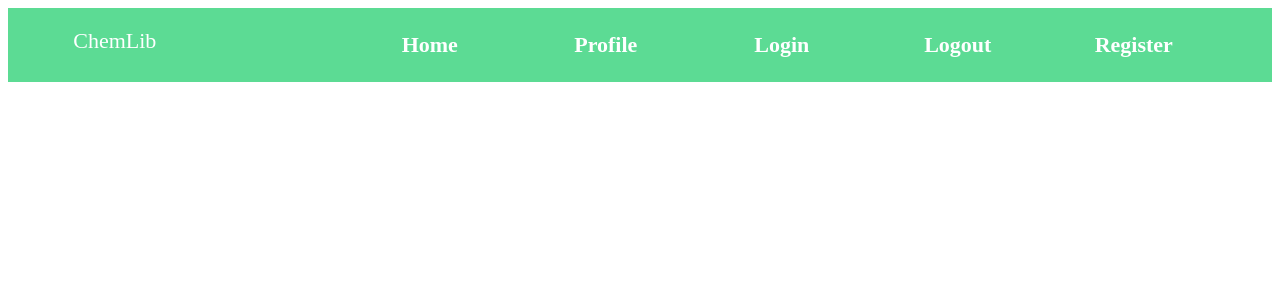
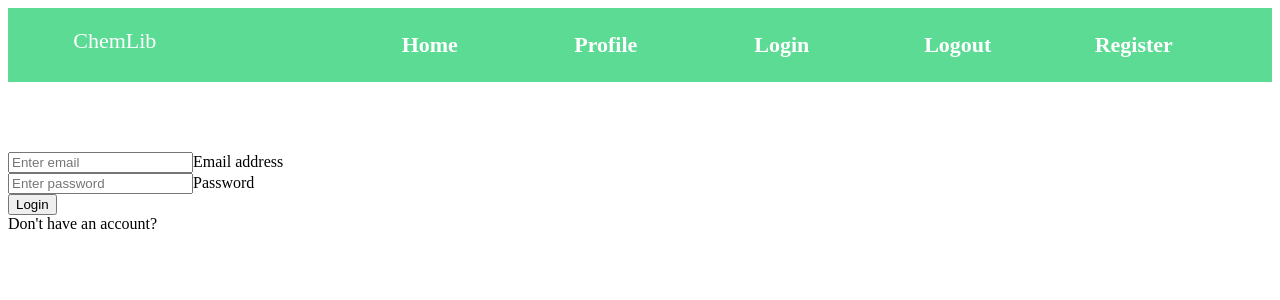
Before and after one commit to NixanV/ChemLibrary, a React (Create React App) app in the folder client/: page /login in a window 1280 px wide. Shown: the top 300 px of the page. Built offline with nearby package versions, Linux system fonts and the light colour scheme.

Commit message:
login form created

```diff
--- a/client/src/App.js
+++ b/client/src/App.js
@@ -1,6 +1,7 @@
 import {Route, Routes} from "react-router-dom"
 import { Home } from './components/Home/Home';
 import { Header } from "./components/Header/Header";
+import {Login} from "./components/Login/Login";
 
 function App() {
     return (
@@ -8,6 +9,7 @@ function App() {
             <Header />
             <Routes>
                 <Route path="/" element={<Home />}/>
+                <Route path="/login" element={<Login />} />
             </Routes>
         </div>
     );
--- a/client/src/components/Header/Header.js
+++ b/client/src/components/Header/Header.js
@@ -1,4 +1,5 @@
 import style from './header.module.css'
+import {Link} from "react-router-dom"
 
 export const Header = () => {
     return (
@@ -9,13 +10,13 @@ export const Header = () => {
             <div className={style["navigation"]}>
                 <ul className={style["nav-list"]}>
                     <li>
-                    <a className={style["links"]} href="">Home</a>
+                    <Link className={style["links"]} to="">Home</Link>
                     </li>
                     <li>
                     <a className={style["links"]} href="">Profile</a>
                     </li>
                     <li>
-                    <a className={style["links"]} href="">Login</a>
+                    <Link className={style["links"]} to="/login">Login</Link>
                     </li>
                     <li>
                     <a className={style["links"]} href="">Logout</a>
--- /dev/null
+++ b/client/src/components/Login/Login.js
@@ -0,0 +1,45 @@
+import style from "./login.module.css"
+
+export const Login = () => {
+    return(
+        <section className={style["wrapper"]}>
+            <div className={style["form-wrapper"]}>
+                <form>
+                <div className={style["email-div"]}>
+                        <input
+                            type="email"
+                            id={style["login-email"]}
+                            className={style["email-input"]}
+                            name="email"
+                            placeholder="Enter email"
+                            required
+                            />
+
+                        <label className={style["form-label"]} htmlFor="email">Email address</label>
+                    </div>
+
+
+                    <div className={style["password-div"]}>
+                        <input
+                            type="password"
+                            id={style["login-password"]}
+                            placeholder="Enter password"
+                            name="password"
+                            required
+                            />
+
+                        <label className={style["form-label"]} htmlFor="password">Password</label>
+                    </div>
+
+                    <div className="button-div">
+                        <input type="submit" className={style["login-button"]} value="Login"/>
+                        <p className="dont-have-account">Don't have an account?</p>
+                    </div>
+
+                </form>
+
+            </div>
+
+        </section>
+    )
+}
```
Also changed, not shown: client/src/components/Item/Item.js (added), client/src/components/Item/item.module.css (added), client/src/components/Login/login.module.css (added).
